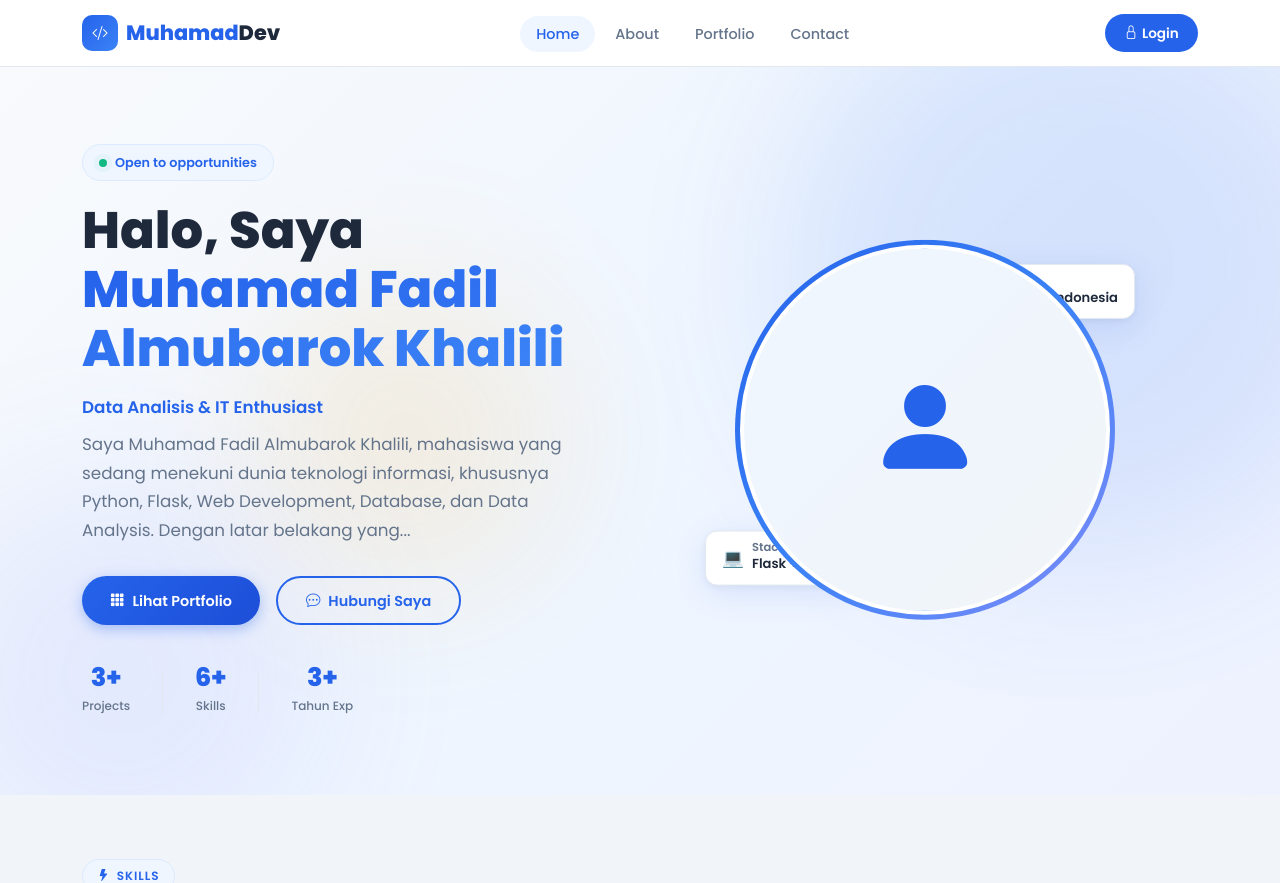
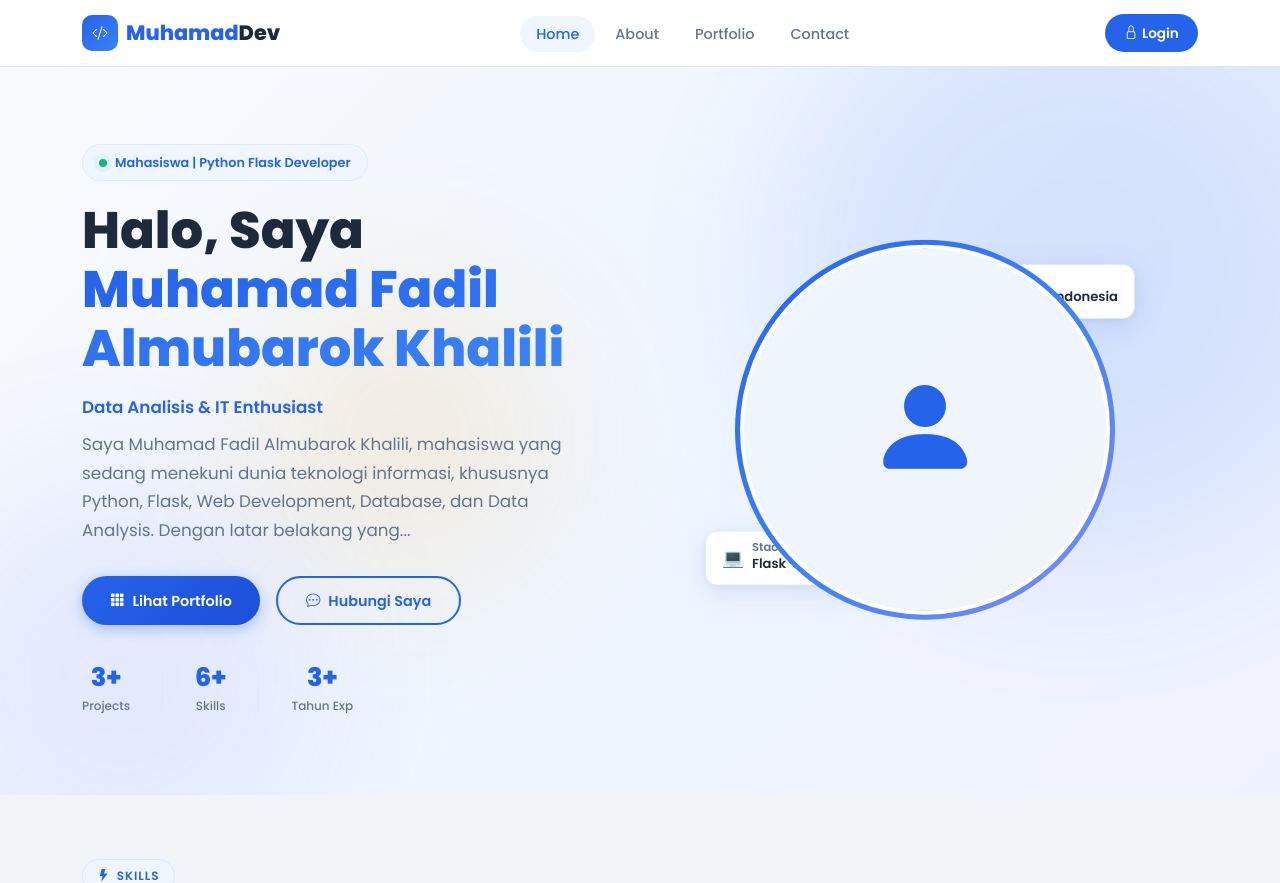
Before and after one commit to fadil05khalili-hub/Web-Portofolio-Dinamis-dengan-Python-Flask, a Flask app: page / in a window 1280 px wide. Shown: the top 883 px of the page. Run offline with Flask 3, Linux system fonts and the light colour scheme.

```diff
--- a/templates/index.html
+++ b/templates/index.html
@@ -15,7 +15,7 @@
       <!-- Teks Hero -->
       <div class="col-lg-6 hero-content" data-animate>
         <div class="hero-badge">
-          <span class="hero-badge-dot"></span> Open to opportunities
+          <span class="hero-badge-dot"></span> Mahasiswa | Python Flask Developer
         </div>
         <h1 class="hero-title">
           Halo, Saya<br>
@@ -113,7 +113,7 @@
             <span class="skill-percent">{{ skill.level }}%</span>
           </div>
           <div class="progress-bar-custom">
-            <div class="progress-fill" style="width:{{ skill.level }}%;"></div>
+            <<div class="progress-fill" style="width: {{ skill.level }}%;"></div>
           </div>
         </div>
       </div>
```
